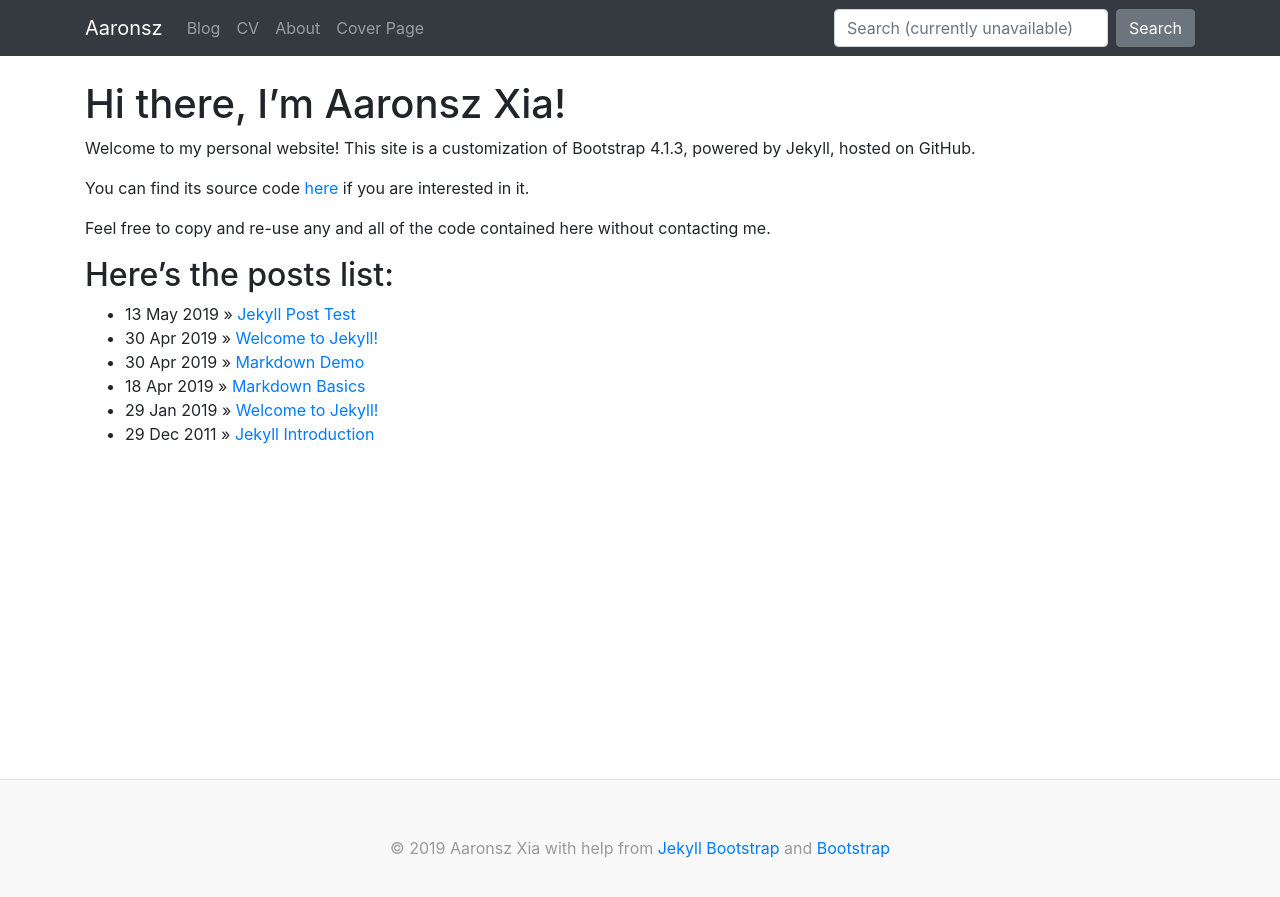
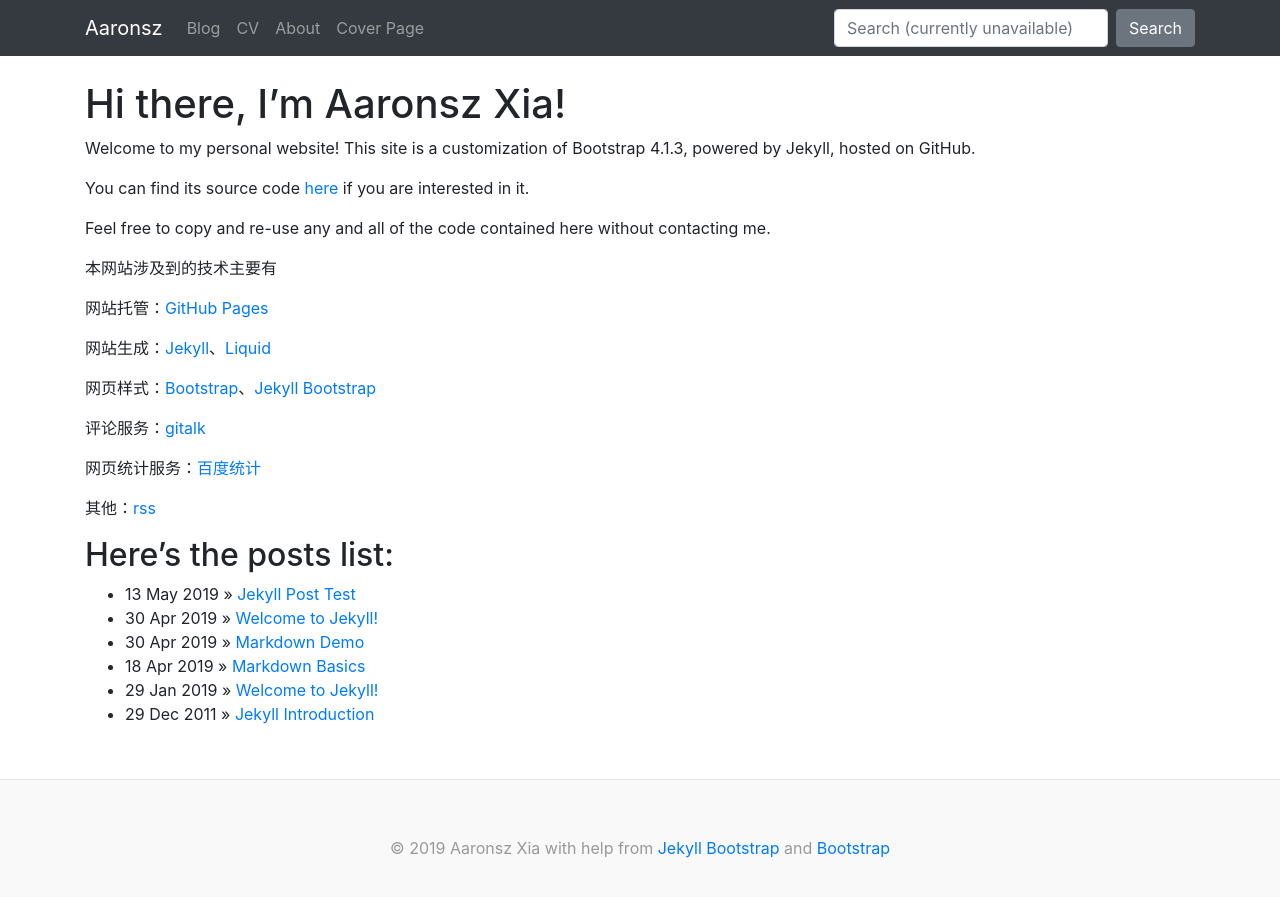
Before and after one commit to AaronszXia/AaronszXia.github.io, a Jekyll site: the page built from index.md, in a window 1280 px wide. Shown: the top 897 px of the page. Built offline with Jekyll 4.4.1, drawn with Linux system fonts in a browser that asks for light colours; nearby versions of some CDN libraries; comment, search, counter and statistics services are not loaded; our own code applies the rules of GitHub Pages for plain Markdown files.

Commit message:
Update index.md

```diff
--- a/index.md
+++ b/index.md
@@ -11,9 +11,19 @@ You can find its source code [here](https://github.com/AaronszXia/jekyll-bootstr
 
 Feel free to copy and re-use any and all of the code contained here without contacting me.
 
-<!-- I am a student of <abbr title="Nanjing University of Posts and Telecommunications">NJUPT</abbr> by day, and a programmer by night. -->
+本网站涉及到的技术主要有
 
-<!-- It is my personal website and currently being updated not so actively, cause I am preparing for the postgraduate entrance examination. -->
+网站托管：[GitHub Pages](https://pages.github.com/)
+
+网站生成：[Jekyll](https://jekyllrb.com)、[Liquid](https://shopify.github.io/liquid/ "An open-source template language")
+
+网页样式：[Bootstrap](https://getbootstrap.com)、[Jekyll Bootstrap](http://jekyllbootstrap.com "The Definitive Jekyll Blogging Framework")
+
+评论服务：[gitalk](https://gitalk.github.io/)
+
+网页统计服务：[百度统计](https://tongji.baidu.com)
+
+其他：[rss](https://zh.wikipedia.org/wiki/RSS "简易信息聚合")
 
 ## Here's the posts list:
 
```
